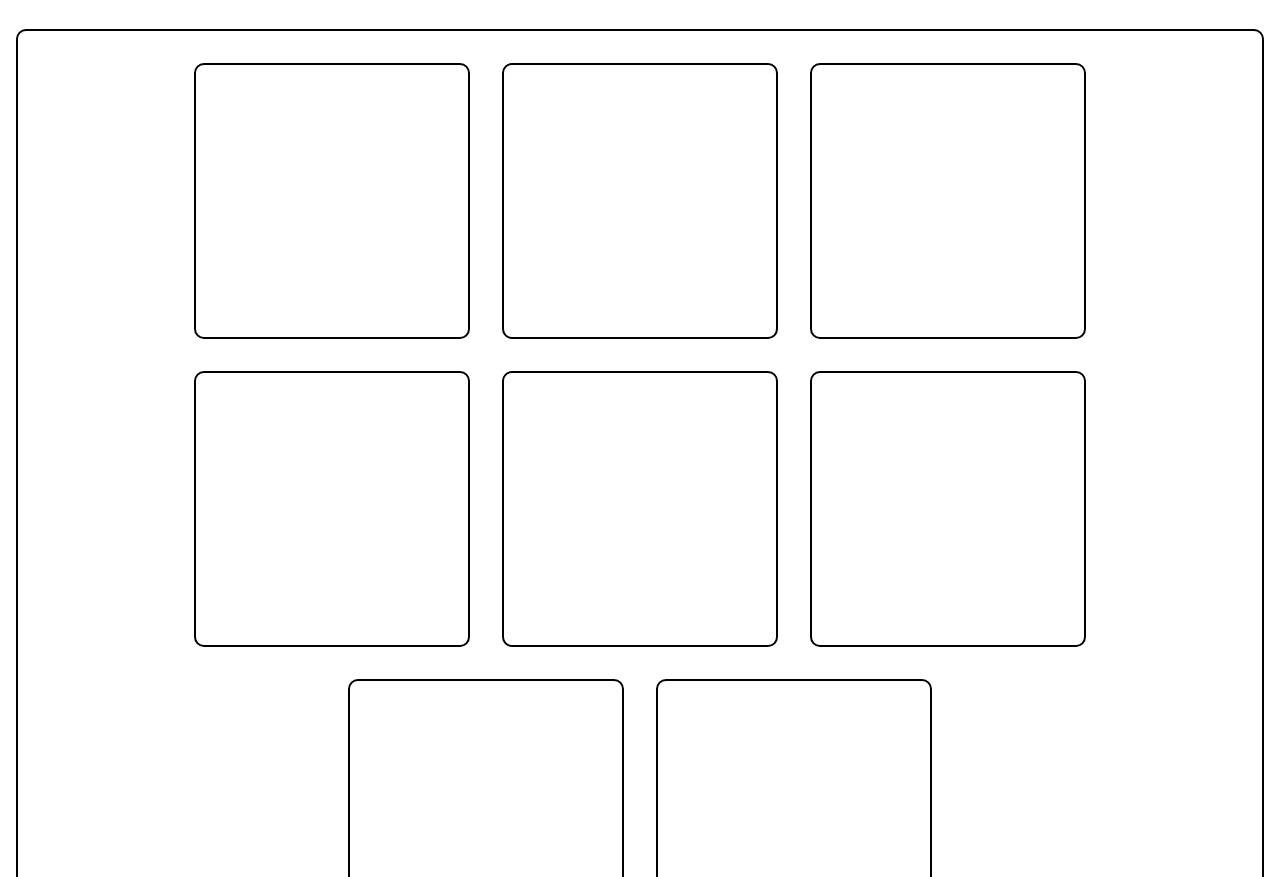
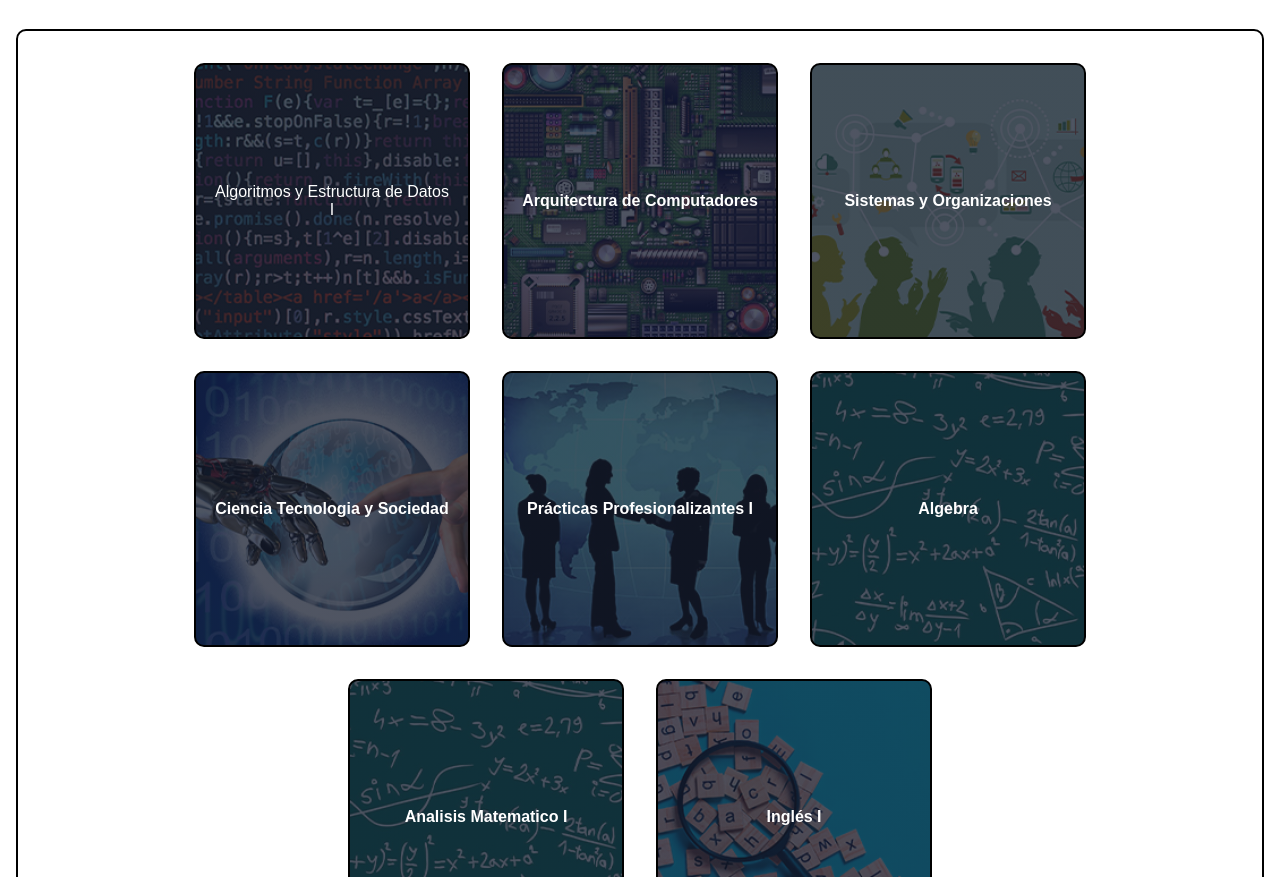
Before and after one commit to devmobi1812/parcial-pp3, a plain HTML site: page index.html in a window 1280 px wide. Shown: the part 635-1512 px from the top of the page. Drawn offline with Linux system fonts and the light colour scheme.

Commit message:
materias 1re año
Se le asignaron las clases correspondientes a las materias de 1re año tanto en el Index como el Perfiles.
Tambien se le añadio en el archivo CSS las imagenes y su estilo.

```diff
--- a/css/estilo.css
+++ b/css/estilo.css
@@ -136,3 +136,18 @@ header > nav, .redes{
     background-image: linear-gradient(rgba(21, 28, 46, 0.75), rgba(21, 28, 46, 0.75)), url("../img/materias/compartidas/matematicas.jpg");
     background-size: cover;
 }
+
+.arquitectura {
+    background-image: linear-gradient(rgba(21, 28, 46, 0.75), rgba(21, 28, 46, 0.75)), url("../img/materias/primero/arqui-pc.jpg");
+    background-size: cover;
+}
+
+.sis-organizaciones {
+    background-image: linear-gradient(rgba(21, 28, 46, 0.75), rgba(21, 28, 46, 0.75)), url("../img/materias/primero/syo.jpg");
+    background-size: cover;
+}
+
+.cs-tec-sociedad{
+    background-image: linear-gradient(rgba(21, 28, 46, 0.75), rgba(21, 28, 46, 0.75)), url("../img/materias/primero/ctys.jpg");
+    background-size: cover;
+}
--- a/index.html
+++ b/index.html
@@ -45,28 +45,28 @@
         <section id="anios">
             <h3>Primer Año</h3>
             <div class="anio">
-                <div>
+                <div id="" class="algoritmos"
                     <h4>Algoritmos y Estructura de Datos I</h4>
                 </div>
-                <div>
+                <div id="" class="arquitectura">
                     <h4>Arquitectura de Computadores</h4>
                 </div>
-                <div>
+                <div id="" class="sis-organizaciones">
                     <h4>Sistemas y Organizaciones</h4>
                 </div>
-                <div>
+                <div id="" class="cs-tec-sociedad">
                     <h4>Ciencia Tecnologia y Sociedad</h4>
                 </div>
-                <div>
+                <div id="" class="practicas-profesionalizantes">
                     <h4>Prácticas Profesionalizantes I</h4>
                 </div>
-                <div>
+                <div id="" class="matematicas">
                     <h4>Algebra</h4>
                 </div>
-                <div>
+                <div id="" class="matematicas">
                     <h4>Analisis Matematico I</h4>
                 </div>
-                <div>
+                <div id="" class="ingles">
                     <h4>Inglés I</h4>
                 </div>
             </div>
```
Also changed, not shown: perfiles.html (+3 -3 lines).
